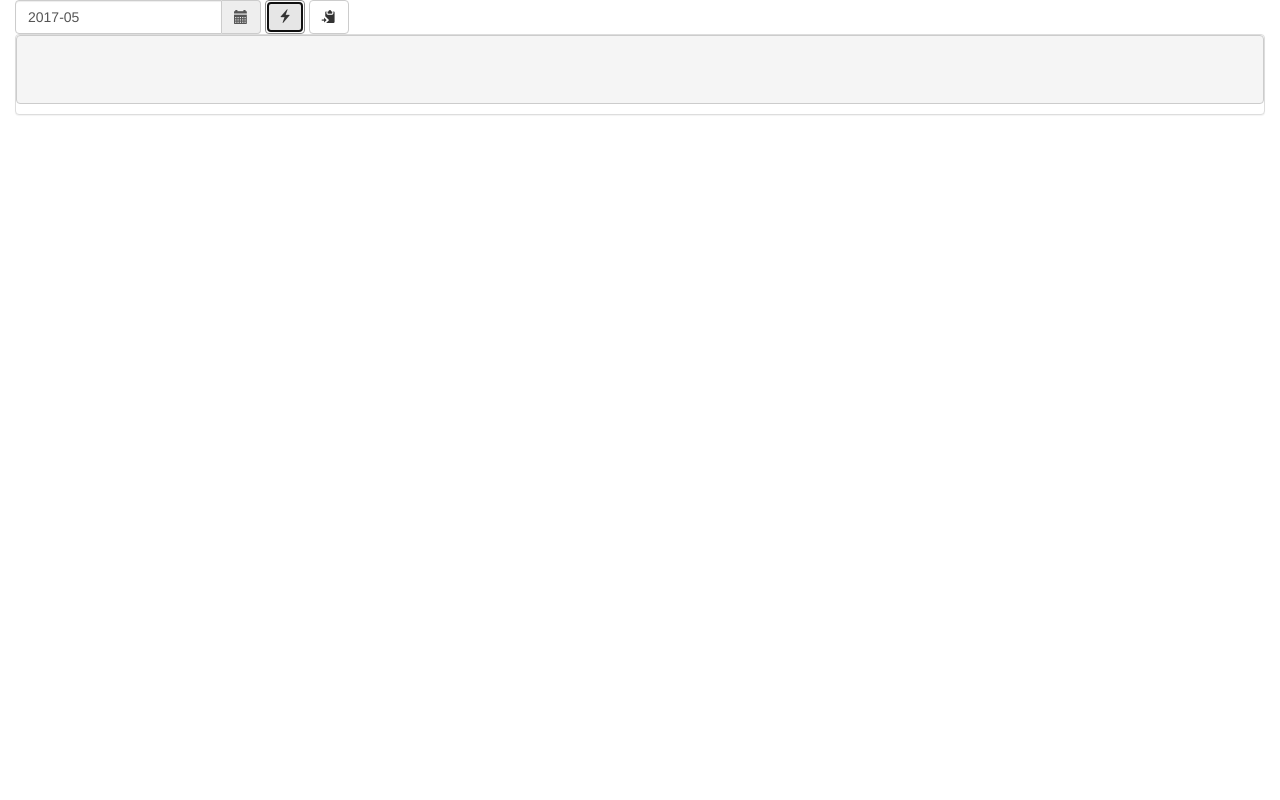
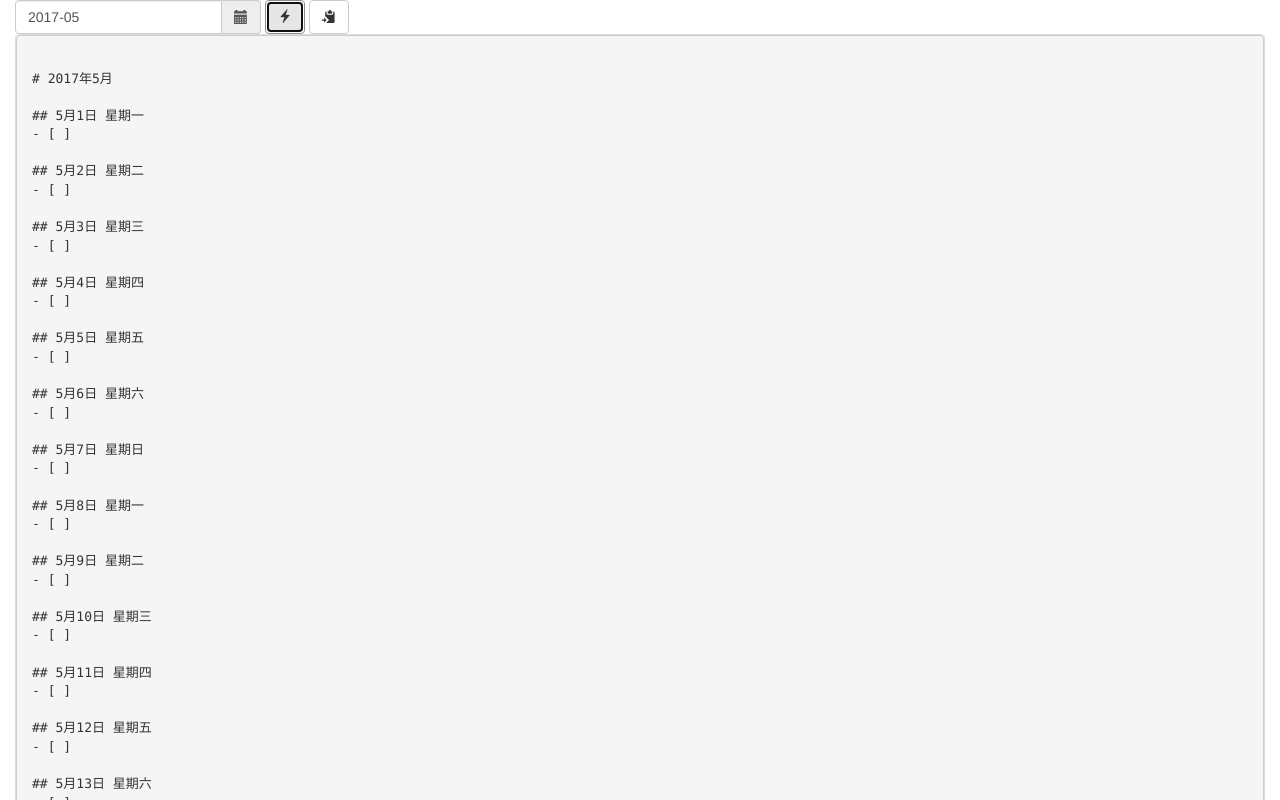
Before and after one commit to neolee/vgen, a plain HTML site: page client/index.html in a window 1280 px wide. Both pictures are taken after a click on the button 284 px from the left and 17 px from the top of the page. Shown: the top 800 px of the page. Drawn offline with Linux system fonts and the light colour scheme; no server answers.

Commit message:
Calling remote service with error handling

```diff
--- a/client/index.html
+++ b/client/index.html
@@ -70,7 +70,7 @@
             var m2 = moment(d).endOf('month')
 
             var month = m1.format('YYYYMM')
-            $.getJSON('http://localhost:3000/holiday/holidays?month=' + month, function (data) {
+            $.getJSON('http://paradigmx.net:3000/holiday/holidays?month=' + month, function (data) {
                 var lines = []
 
                 lines.push('# ' + m1.format('YYYY年MMM'))
@@ -91,6 +91,23 @@
 
                 $('#output').html(lines.join('\n'))
             })
+            .fail(function() {
+                var lines = []
+
+                lines.push('# ' + m1.format('YYYY年MMM'))
+
+                m = m1.subtract(1, 'days')
+                while (m.add(1, 'days').diff(m2) < 0) {
+                    lines.push('')
+
+                    var line = '## ' + m.format('MMMD日 dddd')
+                    lines.push(line)
+
+                    lines.push('- [ ] ')
+                }
+
+                $('#output').html(lines.join('\n'))
+            })
         }
     </script>
 
```
